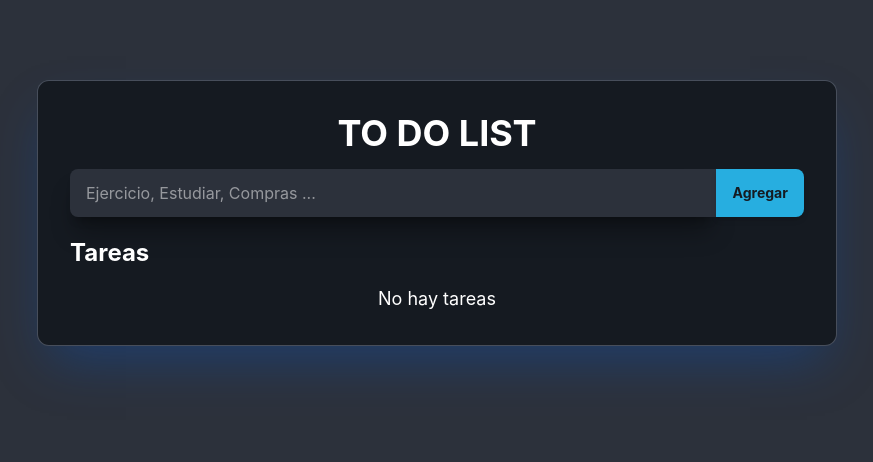
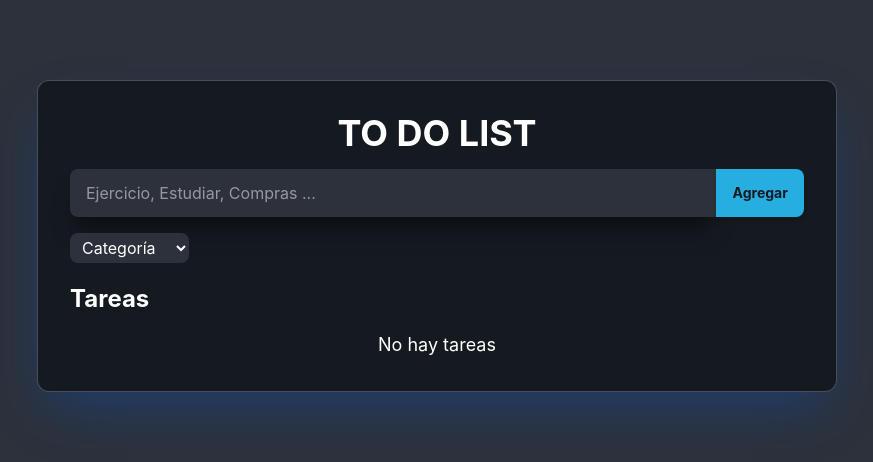
Before and after one commit to andresmholguin/todo-list-appweb, a React (Vite) app: page / in a window 1280 px wide. Shown: the top 462 px of the page, without its empty margins (203-1076 px from the left). Built offline with nearby package versions, Linux system fonts and the light colour scheme.

Commit message:
Mostrar el componente SelectCategory en el formulario de Header

```diff
--- a/src/components/Header.jsx
+++ b/src/components/Header.jsx
@@ -68,9 +68,8 @@ const Header = ({ guardarTarea, editando, setEditando }) => {
             Agregar
           </button>
         </div>
-        <div className="hidden">
-          <SelectCategory />
-        </div>
+
+        <SelectCategory />
       </form>
     </div>
   );
```
